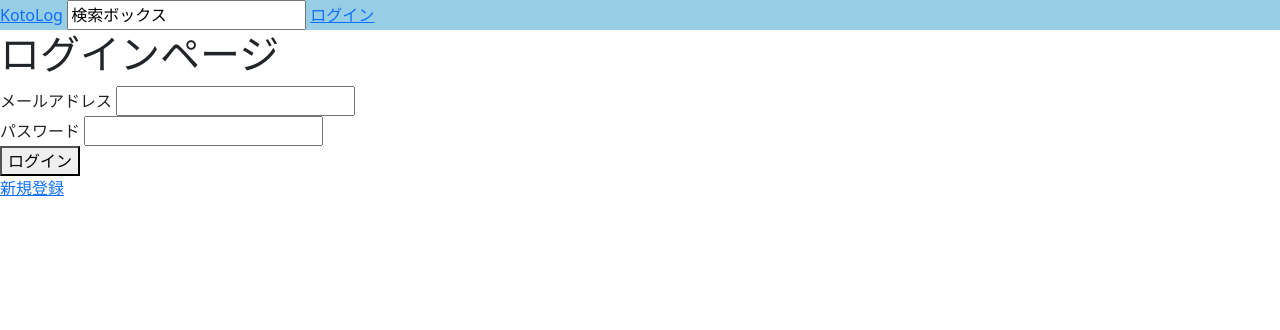
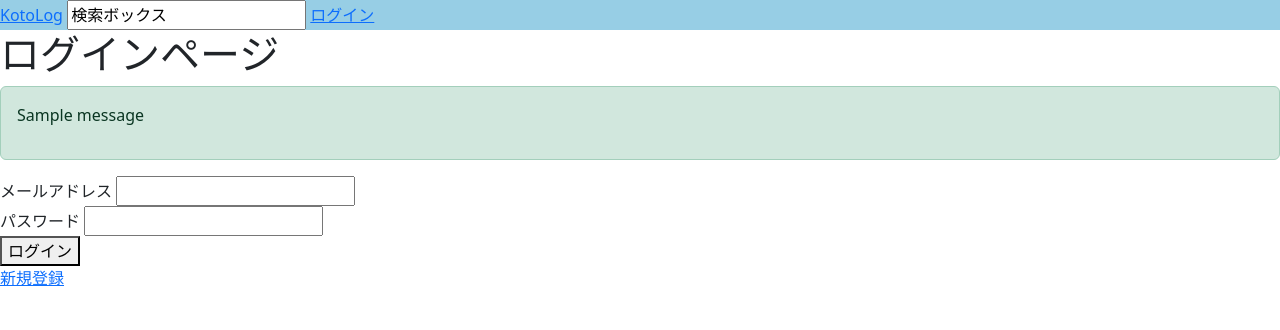
Before and after one commit to suzuki-kanami-fm/KotoLogProject, a Django app: page /accounts/login/ in a window 1280 px wide. Shown: the top 330 px of the page. Run offline with Django 5.2, Linux system fonts and the light colour scheme; tables that the repository leaves empty hold one stand-in row (values such as "Sample post"); one stand-in notice (Sample message) is shown.

Commit message:
ユーザ招待、登録機能修正

```diff
--- a/KotoLogProject/templates/accounts/login.html
+++ b/KotoLogProject/templates/accounts/login.html
@@ -1,6 +1,13 @@
 {% extends 'common/base.html' %}
 {% block content %}
     <h1>ログインページ</h1>
+        {% if messages %}
+      <div class="alert alert-success">
+          {% for message in messages %}
+              <p>{{ message }}</p>
+          {% endfor %}
+      </div>
+    {% endif %}
         <form method="post">
         {% csrf_token %}
         <div>
```
Also changed, not shown: KotoLogProject/templates/accounts/user_page.html (+7 -0 lines).
